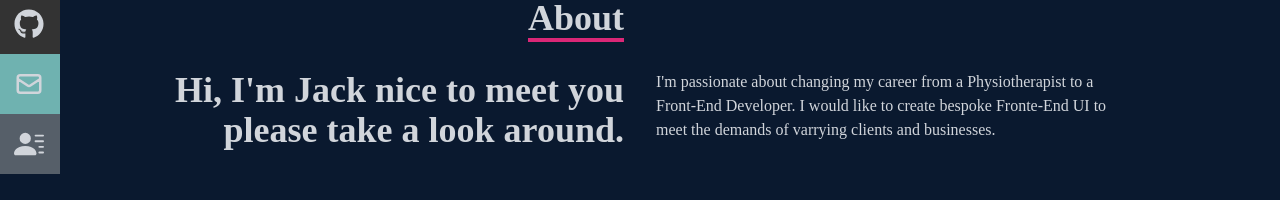
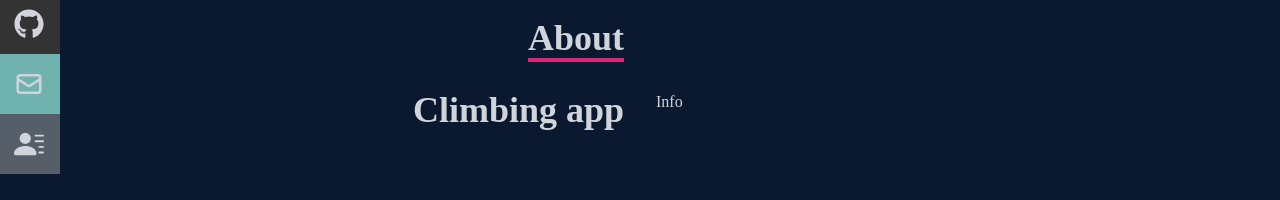
Before and after one commit to JackBadger16/Climbing-app, a React (Create React App) app: page /about in a window 1280 px wide. Shown: the part 326-526 px from the top of the page. Built offline with nearby package versions, Linux system fonts and the light colour scheme.

Commit message:
Changed About

```diff
--- a/src/components/About.jsx
+++ b/src/components/About.jsx
@@ -14,13 +14,11 @@ const About = () => {
         </div>
         <div className="max-w-[1000px] w-full grid md:grid-cols-2 gap-8 px-4">
           <div className="md:text-right text-4xl font-bold">
-            <p>Hi, I'm Jack nice to meet you please take a look around.</p>
+            <p>Climbing app</p>
           </div>
           <div>
             <p>
-              I'm passionate about changing my career from a Physiotherapist to
-              a Front-End Developer. I would like to create bespoke Fronte-End
-              UI to meet the demands of varrying clients and businesses.
+              Info
             </p>
           </div>
         </div>
--- a/src/components/Ticklist.jsx
+++ b/src/components/Ticklist.jsx
@@ -1,6 +1,5 @@
 import React, { useState, useEffect } from "react";
-import { useSelector, useDispatch } from "react-redux";
-import { addTick, removeTick, loadTicks } from "./actions";
+
 
 
 
@@ -234,7 +233,7 @@ export default function Ticklist() {
   }, [allTicks]);
 
   return (
-    <main className="min-h-screen p-8 bg-[#0a192f]">
+    <main className="min-h-screen p-8 bg-[#0a192f] ">
       <div className="py-40 "></div>
       <div name="ticklist" className="max-w-3xl mx-auto ">
         <h1 className="text-2xl font-bold mb-6 text-white ">Ticklist</h1>
--- a/src/components/actions.js
+++ /dev/null
@@ -1,23 +0,0 @@
-export const ADD_TICK ='ADD_TICK';
-export const REMOVE_TICK ='REMOVE_TICK';
-export const LOAD_TICKS = 'LOAD_TICK';
-
-export function addTick(tick) {
-    return {
-        type: ADD_TICK,
-        tick
-        }
-        }
-        export function removeTick(tickId) {
-            return {
-                type: REMOVE_TICK,
-                tickId
-                }
-                }
-                export function loadTicks(ticks) {
-                    return {
-                        type: LOAD_TICKS,
-                        ticks
-                        }
-
-}
```
